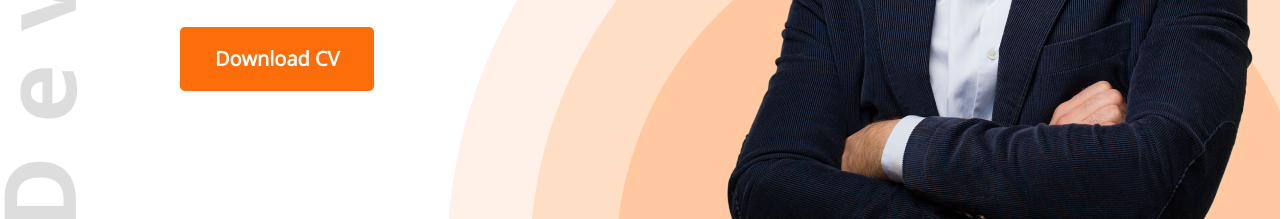
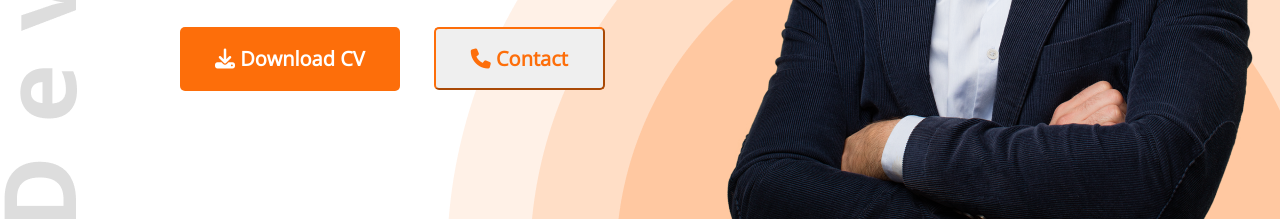
Before and after one commit to moktubat/developer-portfolio, a plain HTML site: page index.html in a window 1280 px wide. Shown: the part 581-800 px from the top of the page. Drawn offline with nearby package versions, Linux system fonts and the light colour scheme.

Commit message:
icon addedd

```diff
--- a/index.html
+++ b/index.html
@@ -5,6 +5,7 @@
     <meta http-equiv="X-UA-Compatible" content="IE=edge">
     <meta name="viewport" content="width=device-width, initial-scale=1.0">
     <title>My Developer Portfolio</title>
+    <script src="https://kit.fontawesome.com/555d41d138.js" crossorigin="anonymous"></script>
     <link rel="stylesheet" type="text/css" href="styles/style.css">
     <link rel="preconnect" href="https://fonts.googleapis.com"><link rel="preconnect" href="https://fonts.gstatic.com" crossorigin><link href="https://fonts.googleapis.com/css2?family=Open+Sans&display=swap" rel="stylesheet">
 </head>
@@ -24,7 +25,8 @@
                 <h3 class="banner-sub-title">Hi, I am</h3>
                 <h1 class="banner-title">Mary Hardy</h1>
                 <p class="banner-description">Shot what able cold new see hold.Friendly as an betrayed formerly he. Morning because as to society behaved moments.</p>
-                <button class="btn-primary">Download CV</button>
+                <button class="btn-primary"><i class="fa-solid fa-download"></i> Download CV</button>
+                <button class="btn-secondary"><i class="fa-solid fa-phone"></i> Contact</button>
             </div>
             <img src="images/hardy.png" alt="">
         </div>
@@ -140,7 +142,7 @@
                 </div>
             </div>
             <div class="download-resume">
-                <button class="btn-primary">Download CV</button>
+                <button class="btn-primary"><i class="fa-solid fa-download"></i> Download CV</button>
             </div>
         </section>
     </main>
--- a/styles/style.css
+++ b/styles/style.css
@@ -38,6 +38,16 @@ nav li{
     border: none;
     border-radius: 5px;
 
+}
+
+.btn-secondary{
+    color: #FD6E0A;
+    border-color: #FD6E0A;
+    padding: 16px 35px;
+    font-weight: 700;
+    font-size: 20px;
+    border-radius: 5px;
+    margin-left: 30px;
 }
 
 .header{
```
